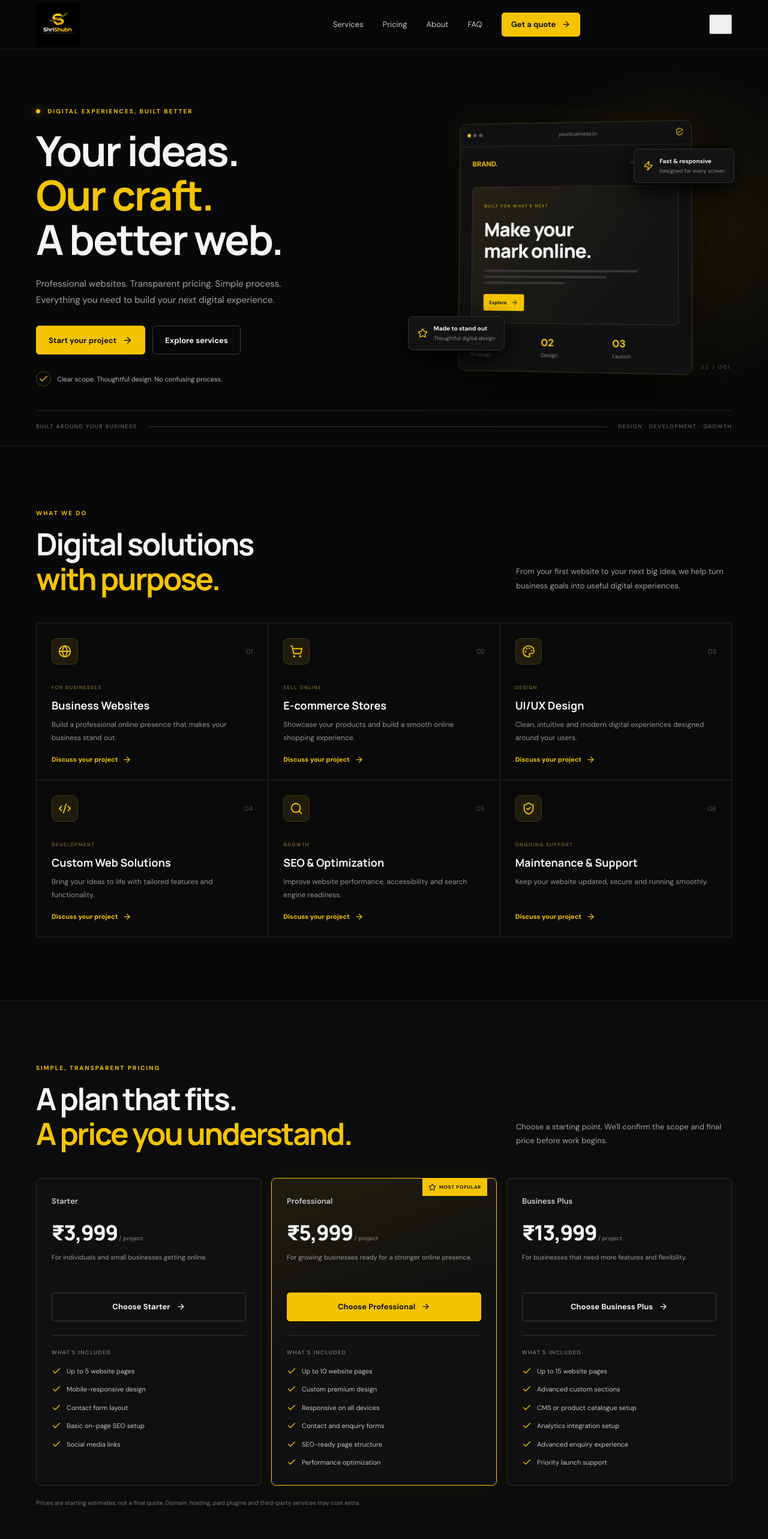
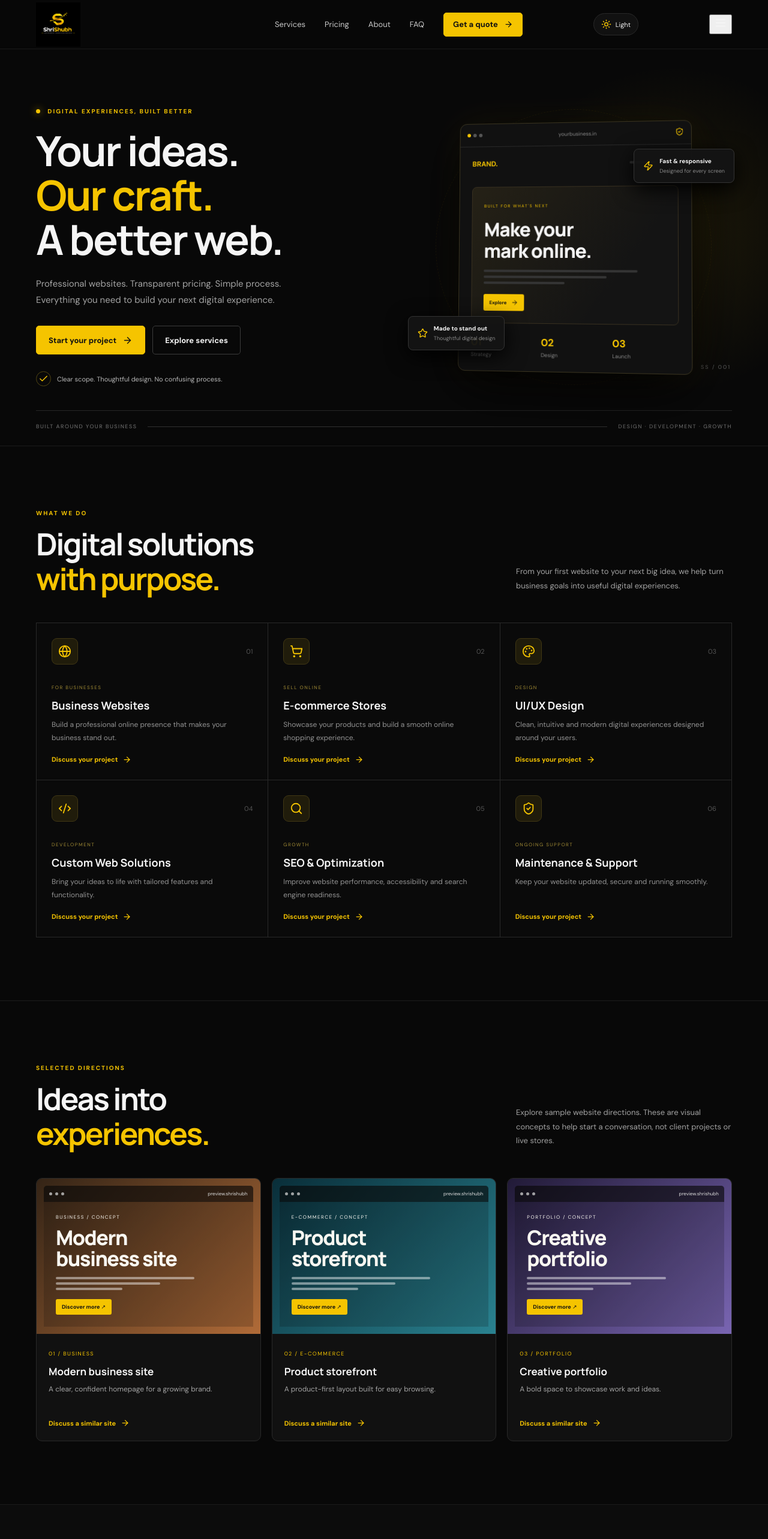
Before and after one commit to shrishubh521-oss/ShriShubh, a React (Vite) app: page / in a window 1280 px wide. Shown: the top 2566 px of the page at 60% size. Built offline with nearby package versions, Linux system fonts and the light colour scheme.

Commit message:
Add ShriShubh 2.0 theme toggle, demo gallery and pricing calculator

```diff
--- a/src/App.jsx
+++ b/src/App.jsx
@@ -1,4 +1,4 @@
-import { useState } from 'react'
+import { useEffect, useState } from 'react'
 import {
     ArrowRight,
     Check,
@@ -15,6 +15,8 @@ import {
     MessageCircle,
     ChevronDown,
     Send,
+    Sun,
+    Moon,
 } from 'lucide-react'
 
 const services = [
@@ -153,7 +155,7 @@ function Brand() {
     )
 }
 
-function Header() {
+function Header({ theme, setTheme }) {
     const [open, setOpen] = useState(false)
     const links = [
         ['Services', '#services'],
@@ -176,6 +178,10 @@ function Header() {
                         Get a quote <ArrowRight size={15} />
                     </a>
                 </nav>
+                <button className="theme-toggle" type="button" onClick={() => setTheme(theme === 'dark' ? 'light' : 'dark')} aria-label={theme === 'dark' ? 'Switch to light theme' : 'Switch to dark theme'} title={theme === 'dark' ? 'Switch to light theme' : 'Switch to dark theme'}>
+                    {theme === 'dark' ? <Sun size={17} /> : <Moon size={17} />}
+                    <span>{theme === 'dark' ? 'Light' : 'Dark'}</span>
+                </button>
                 <button
                     className="mobile-menu-button"
                     type="button"
@@ -320,6 +326,62 @@ function Pricing() {
                     ))}
                 </div>
                 <p className="pricing-note">Prices are starting estimates, not a final quote. Domain, hosting, paid plugins and third-party services may cost extra.</p>
+            </div>
+        </section>
+    )
+}
+
+
+function DemoGallery() {
+    const demos = [
+        { number: '01', type: 'BUSINESS', title: 'Modern business site', description: 'A clear, confident homepage for a growing brand.', tone: 'demo-warm' },
+        { number: '02', type: 'E-COMMERCE', title: 'Product storefront', description: 'A product-first layout built for easy browsing.', tone: 'demo-cool' },
+        { number: '03', type: 'PORTFOLIO', title: 'Creative portfolio', description: 'A bold space to showcase work and ideas.', tone: 'demo-violet' },
+    ]
+    return (
+        <section className="section demo-section" id="demos">
+            <div className="container">
+                <div className="section-heading">
+                    <div><div className="eyebrow">SELECTED DIRECTIONS</div><h2>Ideas into<br /><span>experiences.</span></h2></div>
+                    <p>Explore sample website directions. These are visual concepts to help start a conversation, not client projects or live stores.</p>
+                </div>
+                <div className="demo-grid">
+                    {demos.map((demo) => (
+                        <article className="demo-card" key={demo.number}>
+                            <div className={`demo-preview ${demo.tone}`}>
+                                <div className="demo-browser"><i /><i /><i /><span>preview.shrishubh</span></div>
+                                <div className="demo-preview-content"><small>{demo.type} / CONCEPT</small><strong>{demo.title}</strong><div className="demo-lines"><i /><i /><i /></div><span className="demo-cta">Discover more ↗</span></div>
+                            </div>
+                            <div className="demo-meta"><span>{demo.number} / {demo.type}</span><h3>{demo.title}</h3><p>{demo.description}</p><a href="#contact" className="text-link">Discuss a similar site <ArrowRight size={15} /></a></div>
+                        </article>
+                    ))}
+                </div>
+            </div>
+        </section>
+    )
+}
+
+function PricingCalculator() {
+    const [plan, setPlan] = useState('Professional')
+    const [pages, setPages] = useState('10')
+    const [extras, setExtras] = useState([])
+    const basePrices = { Starter: 3999, Professional: 5999, 'Business Plus': 13999 }
+    const extraPrices = { 'Extra pages (5)': 1500, 'Online store features': 4000, 'Booking or advanced form': 2000, 'Content/SEO support': 1500 }
+    const toggleExtra = (extra) => setExtras(current => current.includes(extra) ? current.filter(item => item !== extra) : [...current, extra])
+    const total = basePrices[plan] + (pages === '15' ? 1500 : pages === '20' ? 3000 : 0) + extras.reduce((sum, extra) => sum + extraPrices[extra], 0)
+    const quoteText = encodeURIComponent(`Hi ShriShubh, I'd like a quote. Package: ${plan}; page range: ${pages}; optional features: ${extras.join(', ') || 'None'}; estimated starting total: ₹${total.toLocaleString('en-IN')}. Please confirm the final scope and price.`)
+    return (
+        <section className="section calculator-section" id="calculator">
+            <div className="container calculator-grid">
+                <div><div className="eyebrow">PLAN YOUR PROJECT</div><h2>Build your<br /><span>estimate.</span></h2><p className="calculator-intro">Choose a starting package and optional features to see an indicative estimate. Final pricing is confirmed after discussing your requirements.</p><div className="calculator-note"><ShieldCheck size={18} /><span>Transparent estimate · No payment collected here</span></div></div>
+                <div className="calculator-card">
+                    <label>Starting package<select value={plan} onChange={e => setPlan(e.target.value)}>{Object.keys(basePrices).map(name => <option key={name}>{name}</option>)}</select></label>
+                    <label>Approximate page count<select value={pages} onChange={e => setPages(e.target.value)}><option value="5">Up to 5 pages</option><option value="10">Up to 10 pages</option><option value="15">Up to 15 pages (+₹1,500)</option><option value="20">Up to 20 pages (+₹3,000)</option></select></label>
+                    <div className="calculator-options"><span className="calculator-label">OPTIONAL ADD-ONS</span>{Object.entries(extraPrices).map(([name, price]) => <label className="check-option" key={name}><input type="checkbox" checked={extras.includes(name)} onChange={() => toggleExtra(name)} /><span>{name}</span><small>+₹{price.toLocaleString('en-IN')}</small></label>)}</div>
+                    <div className="estimate-total"><span>Indicative starting estimate</span><strong>₹{total.toLocaleString('en-IN')}</strong></div>
+                    <a className="button calculator-submit" href={`mailto:shrishubh521@gmail.com?subject=ShriShubh%20Website%20Quote&body=${quoteText}`}>Request this quote <ArrowRight size={16} /></a>
+                    <p className="pricing-note">This is a planning estimate, not a binding quote. Hosting, domain, taxes and third-party subscriptions may be extra.</p>
+                </div>
             </div>
         </section>
     )
@@ -528,18 +590,22 @@ function Footer() {
 }
 
 export default function App() {
+    const [theme, setTheme] = useState(() => localStorage.getItem('shrishubh-theme') || 'dark')
+    useEffect(() => { localStorage.setItem('shrishubh-theme', theme) }, [theme])
     return (
-        <>
-            <Header />
+        <div className="app-shell" data-theme={theme}>
+            <Header theme={theme} setTheme={setTheme} />
             <main>
                 <Hero />
                 <Services />
+                <DemoGallery />
                 <Pricing />
+                <PricingCalculator />
                 <About />
                 <FAQ />
                 <Contact />
             </main>
             <Footer />
-        </>
+        </div>
     )
 }
```
